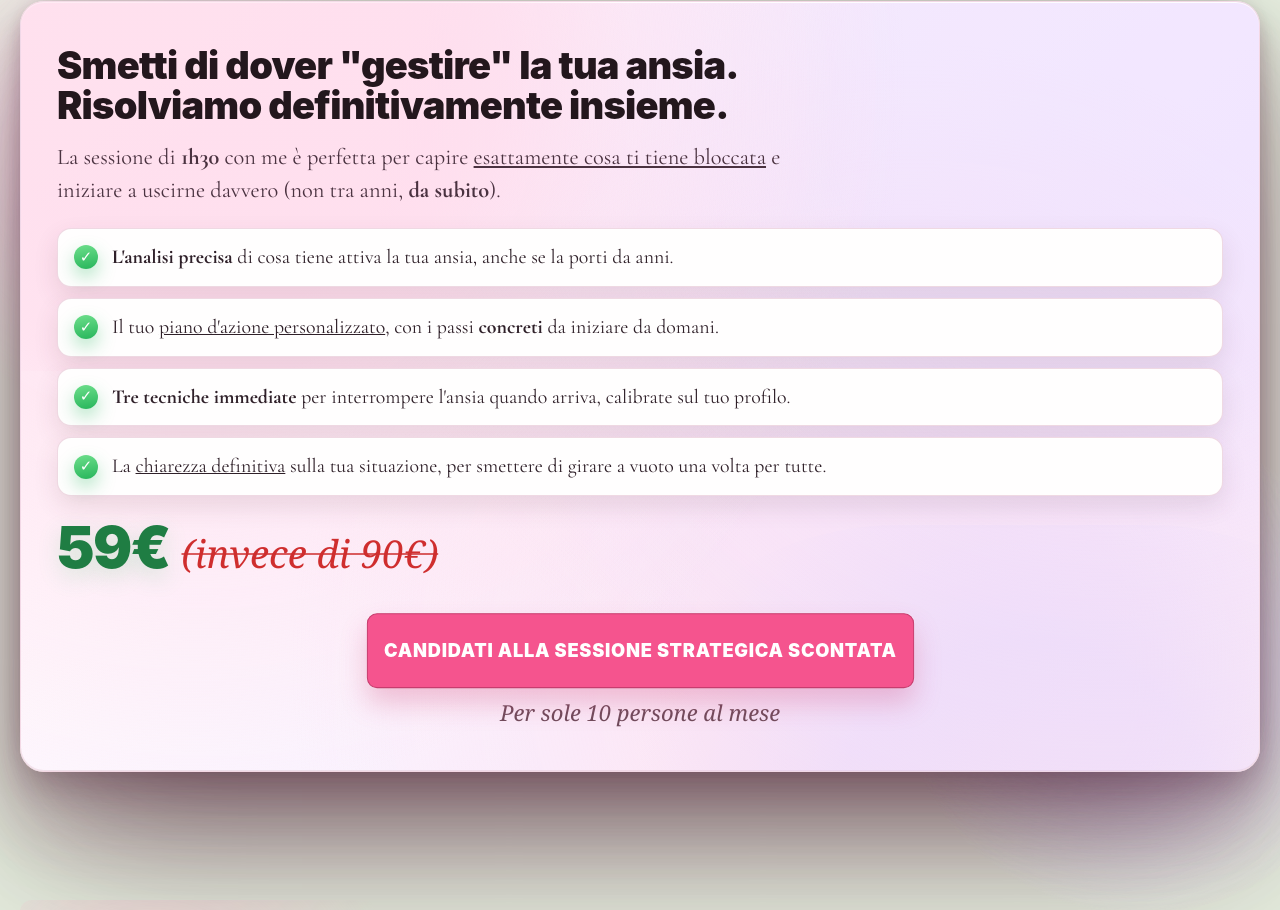
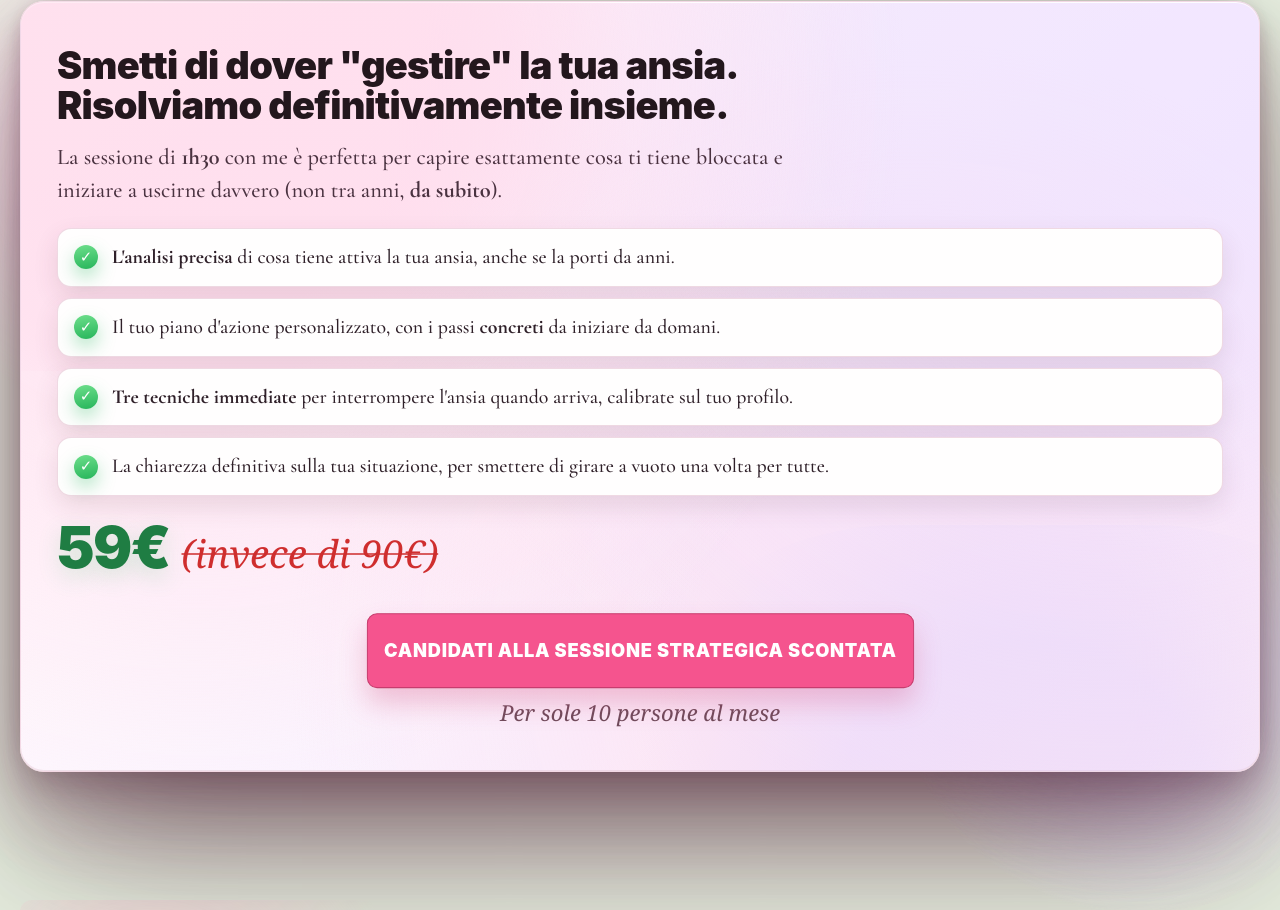
Before and after one commit to ctorreosteo/silvia-semeraro-sito-web, a React (Vite) app: page /sessione-strategica in a window 1280 px wide. Shown: the part 5883-6793 px from the top of the page. Built offline with nearby package versions, Linux system fonts and the light colour scheme.

Commit message:
Fix scritte

```diff
--- a/src/index.css
+++ b/src/index.css
@@ -12,6 +12,7 @@
   --border: color-mix(in oklab, #000 14%, transparent);
   --code-bg: color-mix(in oklab, #fff 70%, transparent);
   --accent: #000000;
+  --font-weight-base: 500;
 
   --sans: 'Cormorant Garamond', ui-serif, Georgia, 'Times New Roman', Times,
     serif;
@@ -37,6 +38,7 @@
 
 body {
   margin: 0;
+  font-weight: var(--font-weight-base);
 }
 
 img,
--- a/src/pages/SessioneStrategica/sections/OffertaSection.tsx
+++ b/src/pages/SessioneStrategica/sections/OffertaSection.tsx
@@ -6,8 +6,8 @@ export function OffertaSection() {
           Smetti di dover "gestire" la tua ansia. Risolviamo definitivamente insieme.
         </h2>
         <p className="sessioneStrategicaOffertaSubtitle">
-          La sessione di <strong>1h30</strong> con me è perfetta per capire <u>esattamente cosa ti tiene bloccata</u> e
-          iniziare a uscirne <em>davvero</em> (non tra anni, <strong>da subito</strong>).
+          La sessione di <strong>1h30</strong> con me è perfetta per capire esattamente cosa ti tiene bloccata e iniziare
+          a uscirne <em>davvero</em> (non tra anni, <strong>da subito</strong>).
         </p>
 
         <ul className="sessioneStrategicaOffertaList" aria-label="Cosa ottieni nella Sessione Strategica">
@@ -15,13 +15,13 @@ export function OffertaSection() {
             <strong>L&apos;analisi precisa</strong> di cosa tiene attiva la tua ansia, anche se la porti da anni.
           </li>
           <li>
-            Il tuo <u>piano d&apos;azione personalizzato</u>, con i passi <strong>concreti</strong> da iniziare da domani.
+            Il tuo piano d&apos;azione personalizzato, con i passi <strong>concreti</strong> da iniziare da domani.
           </li>
           <li>
             <strong>Tre tecniche immediate</strong> per interrompere l&apos;ansia quando arriva, calibrate sul tuo profilo.
           </li>
           <li>
-            La <u>chiarezza definitiva</u> sulla tua situazione, per smettere di girare a vuoto <em>una volta per tutte</em>.
+            La chiarezza definitiva sulla tua situazione, per smettere di girare a vuoto <em>una volta per tutte</em>.
           </li>
         </ul>
 
```
